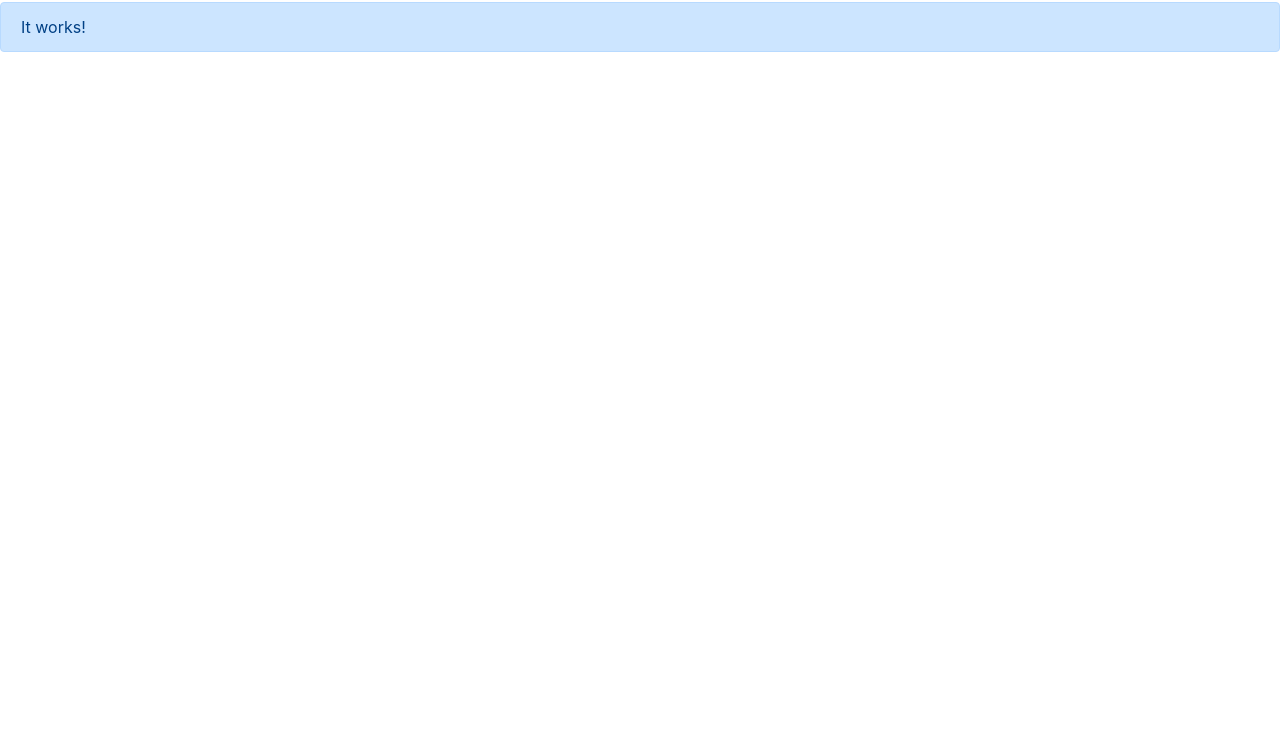
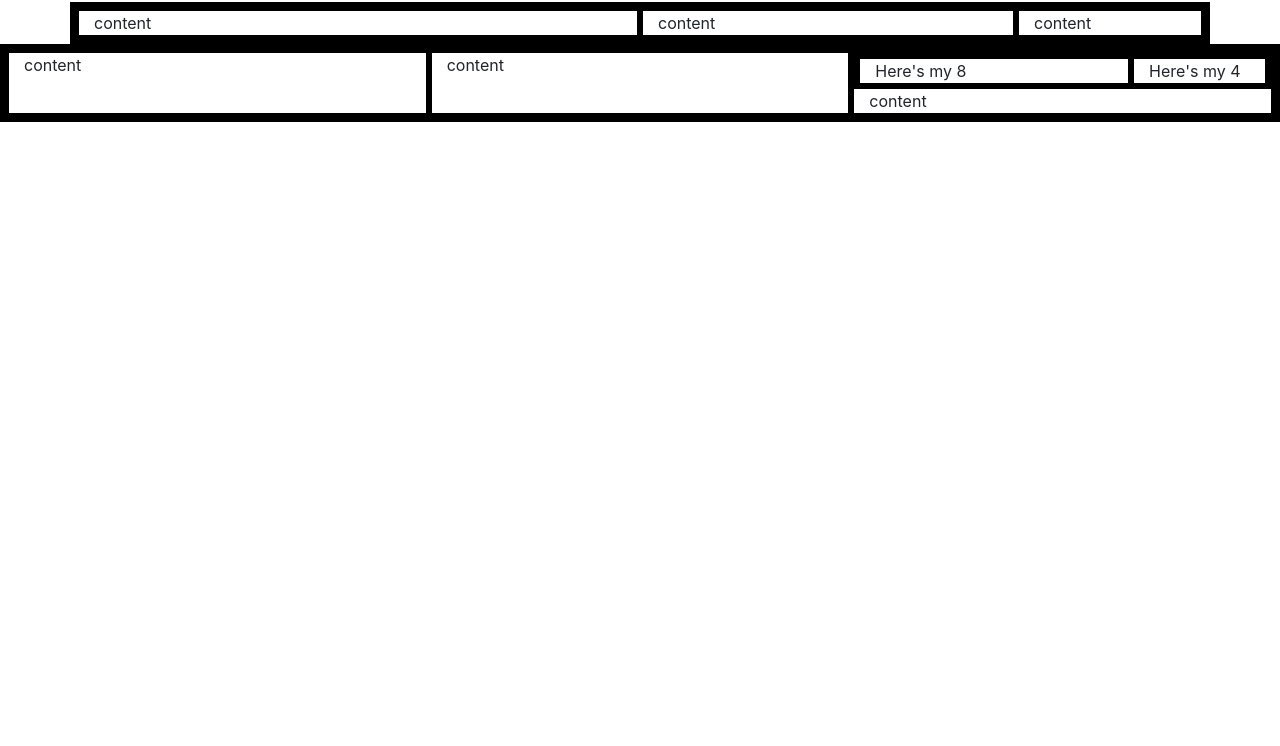
Before and after one commit to xeemv/FE-bootstrap-practice, a website: page index.html in a window 1280 px wide. Shown: the part 54-800 px from the top of the page. Drawn offline with nearby package versions, Linux system fonts and the light colour scheme.

Commit message:
finished bootstrap grid

```diff
--- a/index.html
+++ b/index.html
@@ -7,12 +7,78 @@
     <title>Practice-Bootstrap</title>
     <!-- linking that we are adding -->
     <link rel="stylesheet" href="./node_modules/bootstrap/dist/css/bootstrap.css">
+    <style>
+        div{
+            border-style: solid;
+            border-color: black;
+            /* padding: 5px; */
+            /* margin: 5px; */
+        }
+    </style>
 </head>
 <body>
-    <h1>hello world</h1>
-    <div class="alert alert-primary" role="alert">
+    <h1>Boba Shop</h1>
+    <!-- <div class="alert alert-primary" role="alert">
         It works!
+    </div> -->
+
+    <!-- first div is for container class -->
+    <!-- this will be stationed in the middle of the page due to the margin in the style sheet-->
+    <div class="container">
+        <div class="row">
+            <!-- row = house the columns which could be different sizes -->
+            <div class="col-lg-6">
+                <!-- if using col-sm:
+                - the columns are small regardless of the device
+                - columns will remain sidebyside as long as the viewpoints are >= to 576px
+                - if device is too small, it will stack ontop of each other -->
+
+                <!-- if using col-lg:
+                - will stack ontop of each other earlier than the small column verison will
+                -->
+              content
+            </div>
+            <div class="col-lg-4">
+                <!--
+                - could add sizes to the columns and set how much space one column takes up
+                - there are a total of 12 columns
+                - all sizes have to total to 12(max = 100% of the space in that row)
+                -->
+                content
+            </div>
+            <div class="col-lg-2">
+                content
+            </div>
+        </div>
     </div>
+
+    <!-- second div is for container fluid -->
+    <!-- this will span the entire width of the page -->
+    <div class="container-fluid">
+        <div class="row">
+            <div class="col-sm">
+              content
+            </div>
+            <div class="col-sm">
+                content
+            </div>
+            <div class="col-sm">
+                <div class="row">
+                    <div class="col-md-8">
+                        Here's my 8
+                    </div>
+                    <div class="col-md-4">
+                        Here's my 4
+                    </div>
+                </div>
+              content
+            </div>
+        </div>
+    </div>
+
+
+
+
 
     <script src="./node_modules/jquery/dist/jquery.js"></script>
     <!--
```
